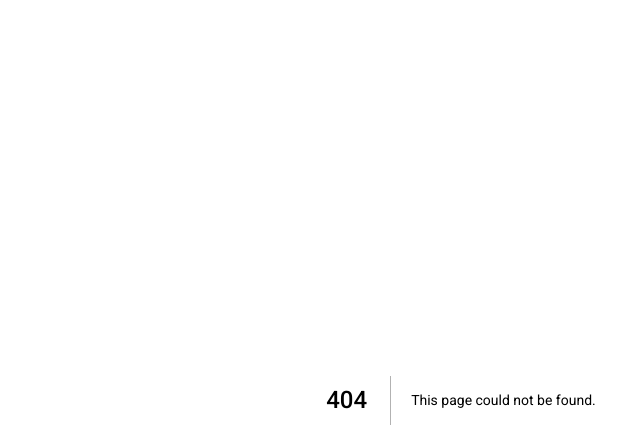
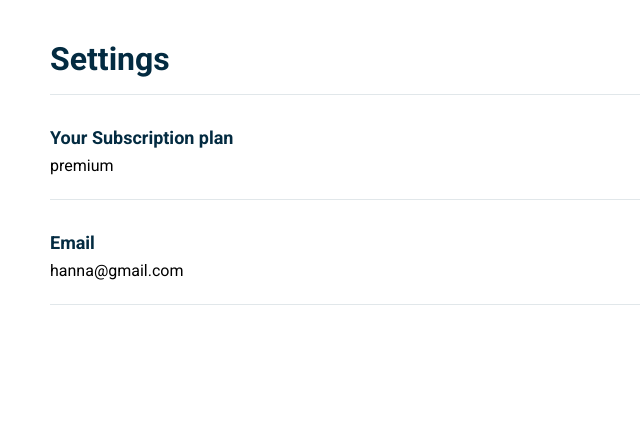
Before and after one commit to BenjaminBatres/Ben-InternshipV2, a Next.js app: page /settings in a window 1280 px wide. Before the commit this address had no page. Shown: the top 448 px of the page, without its empty margins (179-819 px from the left). Built offline with nearby package versions, Linux system fonts and the light colour scheme.

Commit message:
added settings page

```diff
--- a/src/app/globals.css
+++ b/src/app/globals.css
@@ -1329,6 +1329,30 @@
   animation: shimmer 1.5s infinite;
 }
 
+/* SETTINGS PAGE*/
+
+.section__title.page__title {
+  text-align: left;
+  border-bottom: 1px solid #e1e7ea;
+  padding-bottom: 16px;
+}
+
+.setting__content {
+  display: flex;
+  flex-direction: column;
+  align-items: flex-start;
+  gap: 8px;
+  margin-bottom: 32px;
+  border-bottom: 1px solid #e1e7ea;
+  padding-bottom: 24px;
+}
+
+.settings__sub--title {
+    font-size: 18px;
+    font-weight: 700;
+    color: #032b41;
+}
+
 @keyframes shimmer {
   100% {
     left: 100%;
--- /dev/null
+++ b/src/app/settings/page.jsx
@@ -0,0 +1,25 @@
+import React from 'react'
+
+export default function page() {
+  return (
+    <div className='wrapper'>
+      <div className="container">
+        <div className="row">
+          <div className="section__title page__title">Settings</div>
+          <div className="setting__content">
+            <div className="settings__sub--title">
+              Your Subscription plan
+            </div>
+            <div className="settings__text">premium</div>
+          </div>
+          <div className="setting__content">
+            <div className="settings__sub--title">
+              Email
+            </div>
+            <div className="settings__text">hanna@gmail.com</div>
+          </div>
+        </div>
+      </div>
+    </div>
+  )
+}
```
